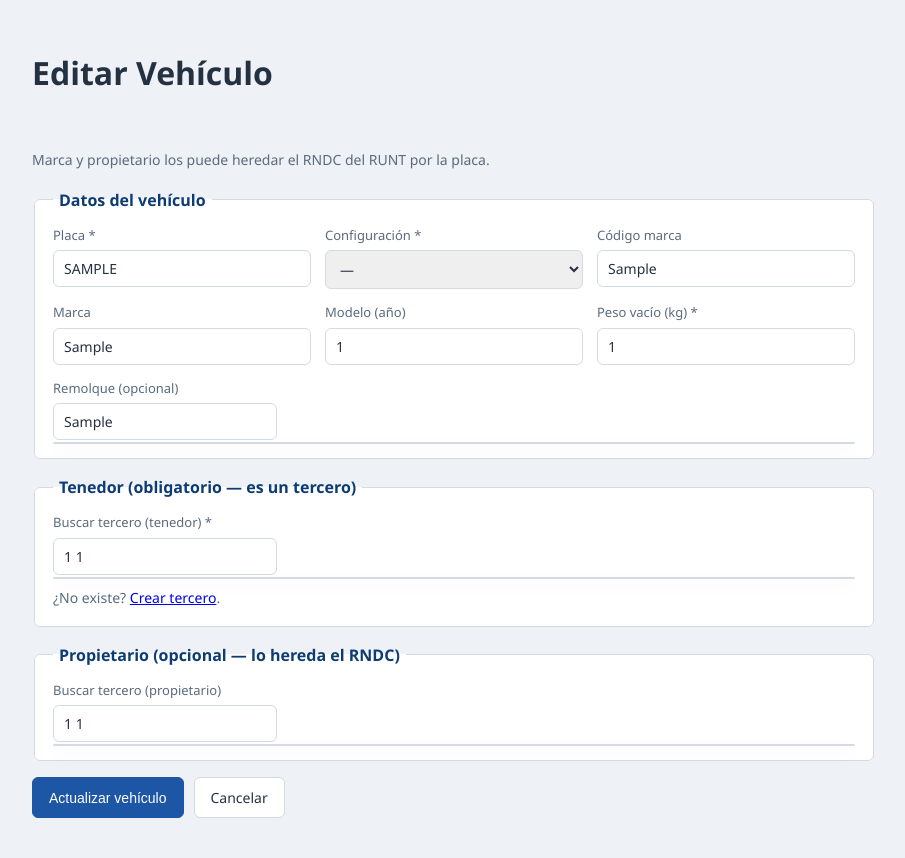
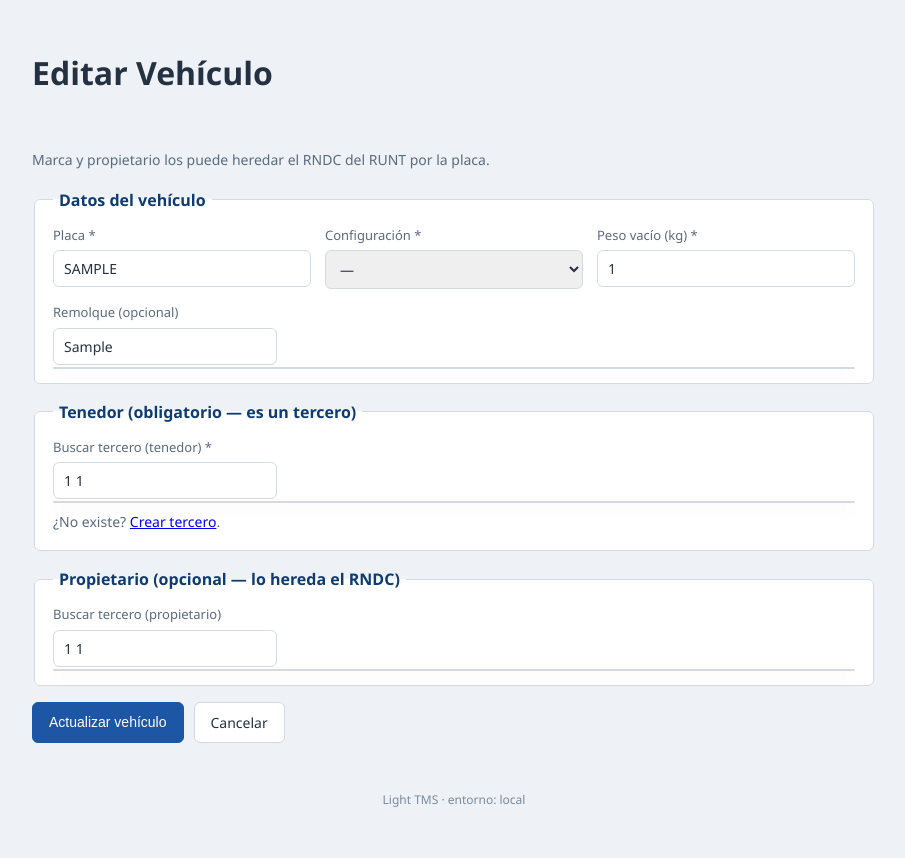
Before and after one commit to grachos/light-tms, a PHP site: page /index.php?r=vehiculo.editar&id=1 in a window 1280 px wide. Shown: the part 61-919 px from the top of the page, without its empty margins (186-1091 px from the left). After the commit the page ends 868 px from the top, so only its background shows below. Run offline with PHP 8.4, Linux system fonts and the light colour scheme; data comes from the database, SQL or seed files in the repository; tables that the repository leaves empty hold one stand-in row (values such as "Sample post").

Commit message:
Vehículo: quita marca/código marca/modelo (los hereda el RNDC del RUNT)
- migracion_v5.sql: DROP cod_marca, marca, ano_fabricacion.
- Form, listado y VehiculoRepo (CAMPOS/listar/buscar/RNDC) actualizados.

Co-Authored-By: Claude Opus 4.8 <noreply@anthropic.com>

```diff
--- a/sql/maestros.sql
+++ b/sql/maestros.sql
@@ -61,9 +61,6 @@ CREATE TABLE IF NOT EXISTS vehiculo (
     -- Obligatorios
     placa               VARCHAR(6)   NOT NULL COMMENT '[NUMPLACA]',
     cod_configuracion   VARCHAR(2)   NOT NULL COMMENT '[CODCONFIGURACIONUNIDADCARGA]',
-    cod_marca           VARCHAR(10)  NULL     COMMENT '[CODMARCAVEHICULOCARGA]',
-    marca               VARCHAR(30)  NULL     COMMENT '[MARCAVEHICULOCARGA]',
-    ano_fabricacion     SMALLINT     NULL     COMMENT '[ANOFABRICACIONVEHICULOCARGA]',
     peso_vacio          INT          NULL     COMMENT '[PESOVEHICULOVACIO] kg',
 
     -- Tenedor (obligatorio). Propietario opcional: el RNDC lo hereda del RUNT.
--- a/src/Maestro/VehiculoRepo.php
+++ b/src/Maestro/VehiculoRepo.php
@@ -14,8 +14,7 @@ require_once __DIR__ . '/../Rndc/RndcClient.php';
 final class VehiculoRepo
 {
     private const CAMPOS = [
-        'placa', 'cod_configuracion', 'cod_marca', 'marca', 'ano_fabricacion', 'peso_vacio',
-        'remolque_placa',
+        'placa', 'cod_configuracion', 'peso_vacio', 'remolque_placa',
         'propietario_tipo_id', 'propietario_num_id', 'tenedor_tipo_id', 'tenedor_num_id',
     ];
 
@@ -53,12 +52,12 @@ final class VehiculoRepo
             return [];
         }
         $stmt = db()->prepare(
-            'SELECT id, placa, marca FROM vehiculo WHERE placa LIKE ? ORDER BY placa LIMIT ' . (int) $limite
+            'SELECT id, placa FROM vehiculo WHERE placa LIKE ? ORDER BY placa LIMIT ' . (int) $limite
         );
         $stmt->execute(['%' . strtoupper($q) . '%']);
         $filas = $stmt->fetchAll();
         foreach ($filas as &$f) {
-            $f['label'] = $f['placa'] . (!empty($f['marca']) ? ' — ' . $f['marca'] : '');
+            $f['label'] = $f['placa'];
         }
         return $filas;
     }
@@ -87,7 +86,7 @@ final class VehiculoRepo
     public function listar(int $limite = 200): array
     {
         return db()->query(
-            'SELECT id, placa, marca, ano_fabricacion, tenedor_num_id, estado_rndc
+            'SELECT id, placa, cod_configuracion, remolque_placa, tenedor_num_id, estado_rndc
              FROM vehiculo ORDER BY id DESC LIMIT ' . (int) $limite
         )->fetchAll();
     }
@@ -114,9 +113,6 @@ final class VehiculoRepo
             'NUMNITEMPRESATRANSPORTE'     => config()['rndc']['empresa'],
             'NUMPLACA'                    => $v['placa'],
             'CODCONFIGURACIONUNIDADCARGA' => $v['cod_configuracion'],
-            'CODMARCAVEHICULOCARGA'       => $v['cod_marca'],
-            'MARCAVEHICULOCARGA'          => $v['marca'],
-            'ANOFABRICACIONVEHICULOCARGA' => $v['ano_fabricacion'],
             'PESOVEHICULOVACIO'           => $v['peso_vacio'],
             'CODTIPOIDPROPIETARIO'        => $v['propietario_tipo_id'],
             'NUMIDPROPIETARIO'            => $v['propietario_num_id'],
--- a/src/vistas/vehiculo_form.php
+++ b/src/vistas/vehiculo_form.php
@@ -38,9 +38,6 @@ $cfgActual  = (string) ($vh['cod_configuracion'] ?? '');
                     <?php endforeach; ?>
                 </select>
             </label>
-            <label>Código marca <input type="text" name="cod_marca" maxlength="10" value="<?= $val('cod_marca') ?>"></label>
-            <label>Marca <input type="text" name="marca" maxlength="30" placeholder="(la trae el RNDC)" value="<?= $val('marca') ?>"></label>
-            <label>Modelo (año) <input type="number" name="ano_fabricacion" value="<?= $val('ano_fabricacion') ?>"></label>
             <label>Peso vacío (kg) * <input type="number" name="peso_vacio" required value="<?= $val('peso_vacio') ?>"></label>
             <label class="ancho-total">Remolque (opcional)
                 <div class="autocompletar" data-ac="vehiculos">
--- a/src/vistas/vehiculos.php
+++ b/src/vistas/vehiculos.php
@@ -19,15 +19,15 @@ declare(strict_types=1);
 <?php else: ?>
     <table class="tabla">
         <thead>
-            <tr><th>#</th><th>Placa</th><th>Marca</th><th>Modelo</th><th>Tenedor</th><th>RNDC</th><th></th></tr>
+            <tr><th>#</th><th>Placa</th><th>Configuración</th><th>Remolque</th><th>Tenedor</th><th>RNDC</th><th></th></tr>
         </thead>
         <tbody>
             <?php foreach ($vehiculos as $v): ?>
                 <tr>
                     <td><?= (int) $v['id'] ?></td>
                     <td><strong><?= e($v['placa']) ?></strong></td>
-                    <td><?= e($v['marca'] ?? '—') ?></td>
-                    <td><?= e($v['ano_fabricacion'] ?? '—') ?></td>
+                    <td><?= e($v['cod_configuracion'] ?? '—') ?></td>
+                    <td><?= e($v['remolque_placa'] ?? '—') ?></td>
                     <td><?= e($v['tenedor_num_id'] ?? '—') ?></td>
                     <td><span class="chip chip--<?= e($v['estado_rndc']) ?>"><?= e($v['estado_rndc']) ?></span></td>
                     <td>
```
Also changed, not shown: sql/migracion_v5.sql (added, +11 -0 lines), README.md.
